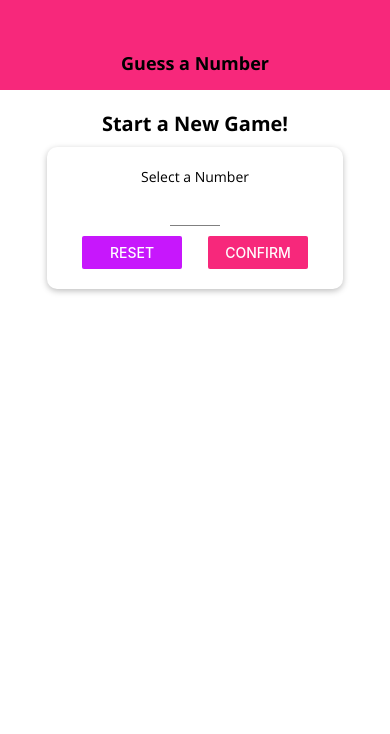
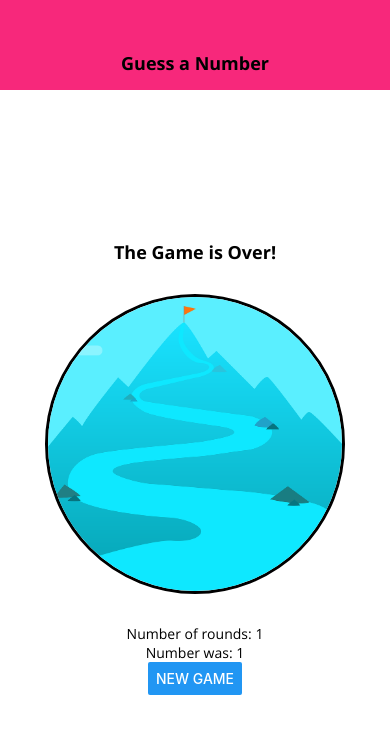
Before and after one commit to emiliamlak/real-app-starting-project, a React Native app: screen / in a window 390 px wide. Shown: the top 734 px of the page. Built offline with nearby package versions, Linux system fonts and the light colour scheme.

Commit message:
add image to GameOverScreen.js, styling

```diff
--- a/App.js
+++ b/App.js
@@ -38,6 +38,7 @@ export default function App() {
   };
 
   let content = <StartGameScreen onStartGame={startGameHandler} />;
+  content = <GameOverScreen roundsNumber={1} userNumber={1} onRestart={configureNewGameHandler} />;
 
   if (userNumber && guessRounds <= 0) {
     content = <GameScreen userChoice={userNumber} onGameOver={gameOverHandler} />;
--- a/screens/GameOverScreen.js
+++ b/screens/GameOverScreen.js
@@ -1,11 +1,19 @@
 import React from 'react';
-import { View, Text, StyleSheet, Button } from 'react-native';
+import { View, Text, StyleSheet, Button, Image } from 'react-native';
+
+import BodyText from '../components/BodyText';
+import TitleText from '../components/TitleText';
 
 const GameOverScreen = props => {
     return (<View style={styles.screen}>
-        <Text>The Game is Over!</Text>
-        <Text>Number of rounds: {props.roundsNumber}</Text>
-        <Text>Number was: {props.userNumber}</Text>
+        <TitleText>The Game is Over!</TitleText>
+        <View style={styles.imageContainer}>
+        <Image source={require('../assets/success.png')}
+        style={styles.image}
+        resizeMode='cover'/>
+        </View>
+        <BodyText>Number of rounds: {props.roundsNumber}</BodyText>
+        <BodyText>Number was: {props.userNumber}</BodyText>
         <Button title="NEW GAME" onPress={props.onRestart} />
     </View>
     );
@@ -16,6 +24,19 @@ const styles = StyleSheet.create({
         flex: 1,
         justifyContent: 'center',
         alignItems: 'center'
+    },
+    imageContainer: {
+        width: 300,
+        height: 300,
+        borderRadius: 150,
+        borderWidth: 3,
+        borderColor: 'black',
+        overflow: 'hidden',
+        marginVertical: 30
+    },
+    image: {
+        width: '100%',
+        height: '100%'
     }
 });
 
```
Also changed, not shown: assets/success.png (added).
